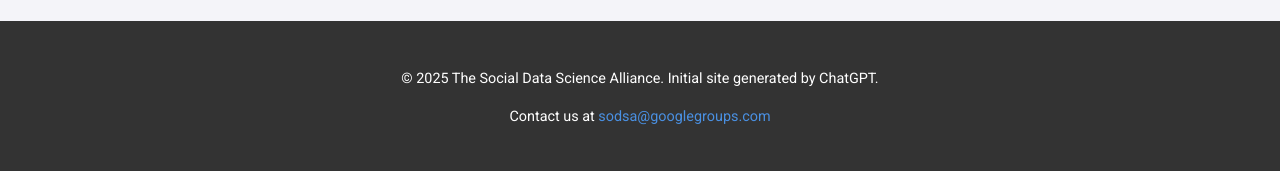
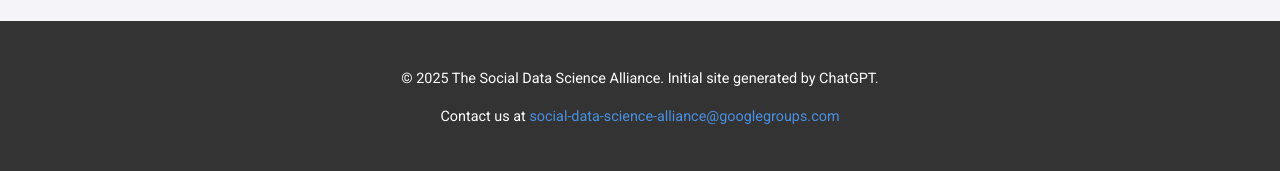
Before and after one commit to social-data-science-alliance/social-data-science-alliance.github.io, a Jekyll site: the page built from index.md, in a window 1280 px wide. Shown: the part 2133-2304 px from the top of the page. Built offline with Jekyll 4.4.1, drawn with Linux system fonts in a browser that asks for light colours.

Commit message:
Update Google Groups address

```diff
--- a/_includes/footer.html
+++ b/_includes/footer.html
@@ -1,4 +1,4 @@
 <footer id="contact">
     <p>© {{ site.time | date: "%Y" }} {{ site.title }}. Initial site generated by ChatGPT.</p>
-    <p>Contact us at <a href="mailto:sodsa@googlegroups.com">sodsa@googlegroups.com</a></p>
+    <p>Contact us at <a href="mailto:social-data-science-alliance@googlegroups.com">social-data-science-alliance@googlegroups.com</a></p>
 </footer>
```
